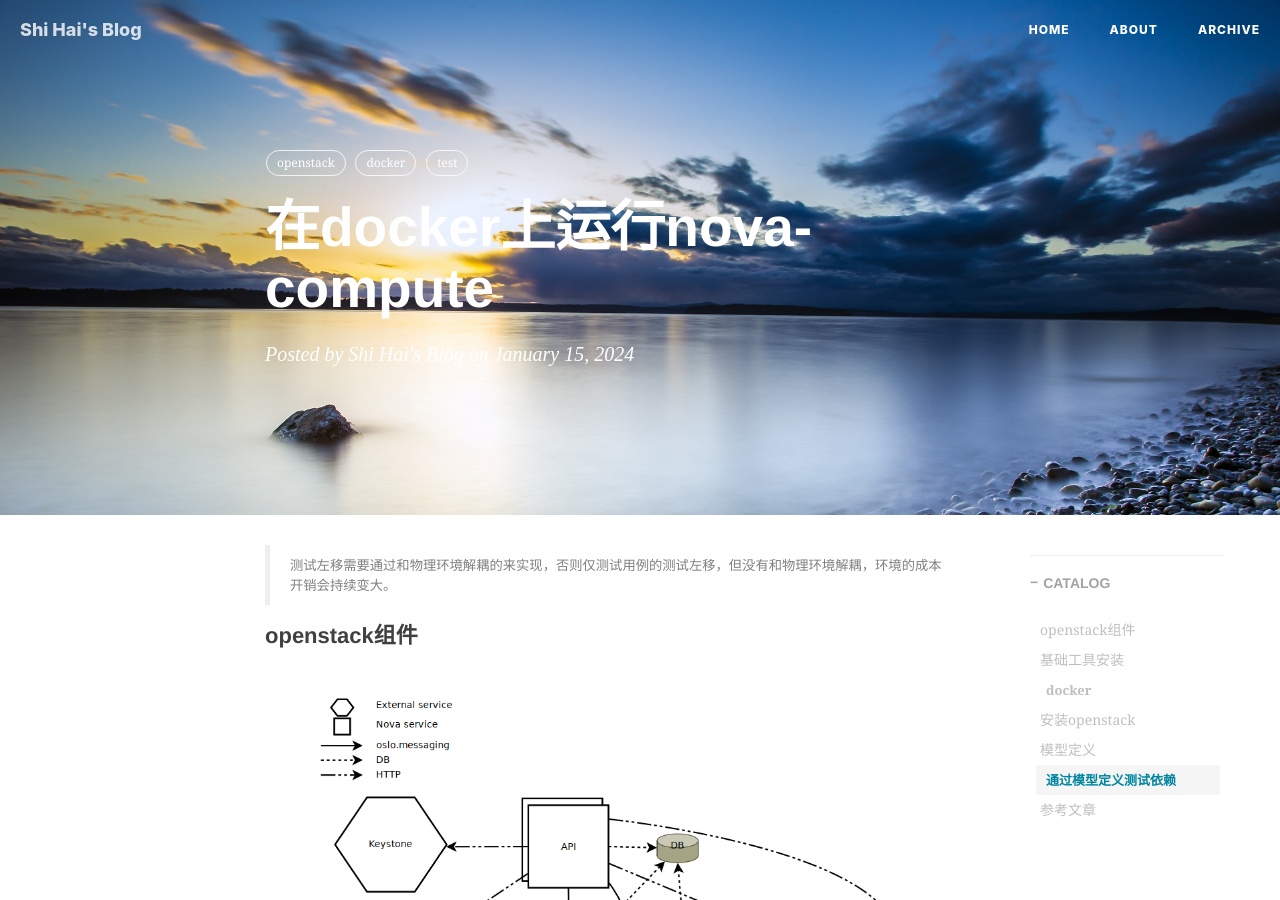
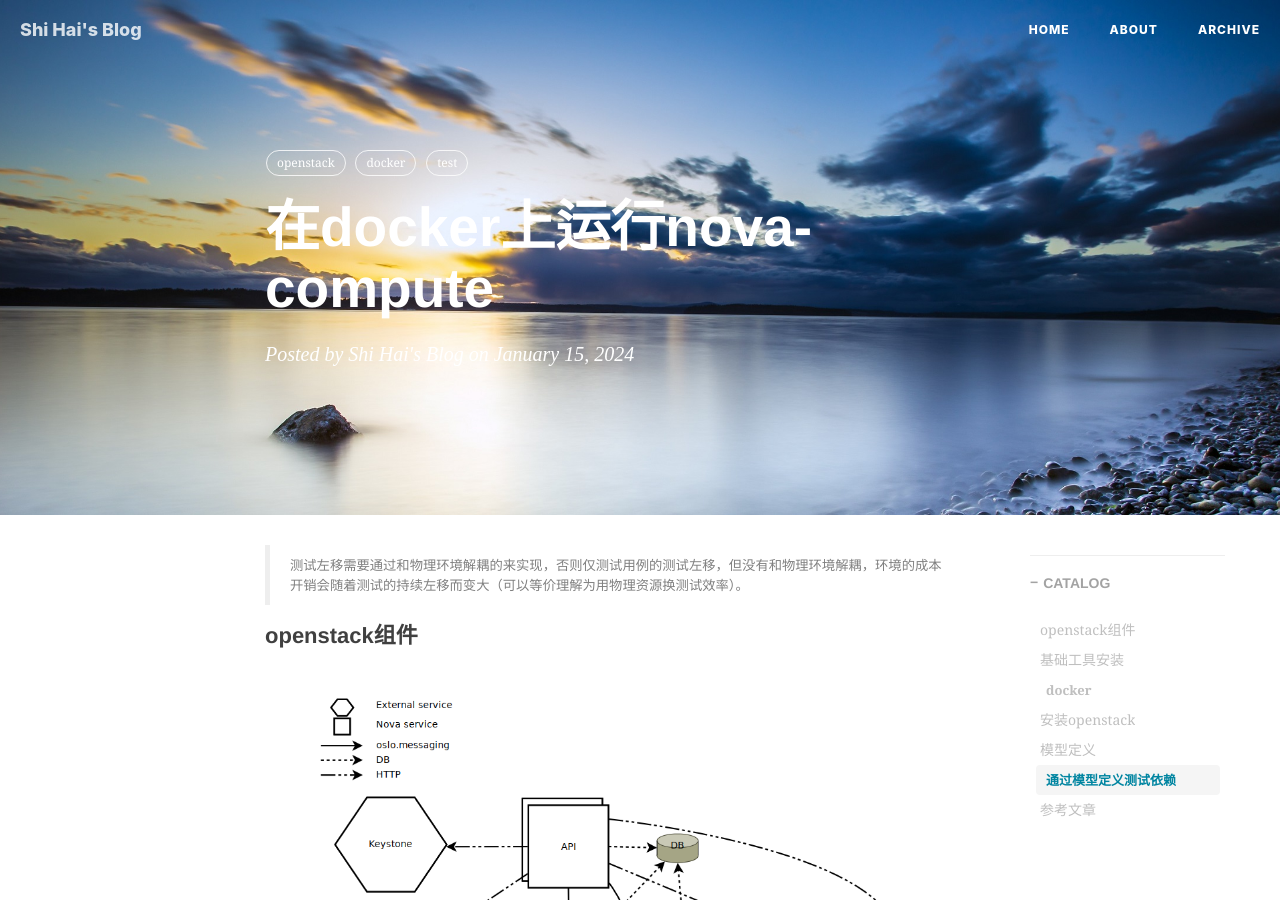
Before and after one commit to shihai1991/shihai1991.github.io, a Jekyll site: the page built from _posts/2024-01-15-在docker上运行nova-compute.md, in a window 1280 px wide and 900 px high. Built offline with Jekyll 4.4.1, drawn with Linux system fonts in a browser that asks for light colours; nearby versions of some CDN libraries; comment, search, counter and statistics services are not loaded.

Commit message:
Update 2024-01-15-在docker上运行nova-compute.md

```diff
--- a/_posts/2024-01-15-在docker上运行nova-compute.md
+++ b/_posts/2024-01-15-在docker上运行nova-compute.md
@@ -10,7 +10,7 @@ tags:
   - test
 time: '2024.01.15 16:17:00'
 ---
-> 测试左移需要通过和物理环境解耦的来实现，否则仅测试用例的测试左移，但没有和物理环境解耦，环境的成本开销会持续变大。
+> 测试左移需要通过和物理环境解耦的来实现，否则仅测试用例的测试左移，但没有和物理环境解耦，环境的成本开销会随着测试的持续左移而变大（可以等价理解为用物理资源换测试效率）。
 
 # openstack组件
 ![OpenStack Nova架构 侵权删]({{site.baseurl}}/img/2024/Q1/20240115-nova组件调用.png)
```
